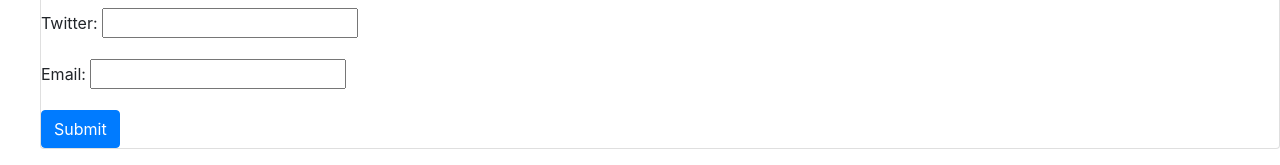
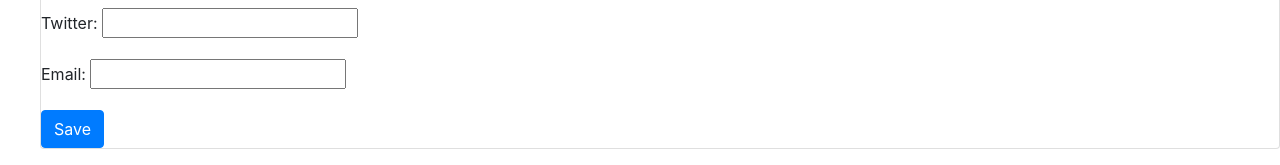
Before and after one commit to sorgek/AlchemyExpertFinder, a Django app: page /add in a window 1280 px wide. Shown: the part 964-1129 px from the top of the page. Run offline with Django 3.2, Linux system fonts and the light colour scheme; some libraries are stand-ins or nearby versions.

Commit message:
Fixed button name from 'submit query' to 'save' as it should be

```diff
--- a/expertFinder/templates/expertFinder/expert_form.html
+++ b/expertFinder/templates/expertFinder/expert_form.html
@@ -14,7 +14,7 @@
 
                 {% csrf_token %}
                 {{ form.as_p }}
-                <input type="submit" class="btn btn-primary">
+                <button type="submit" class="btn btn-primary">Save</button>
 
             </form>
         </div>
```
